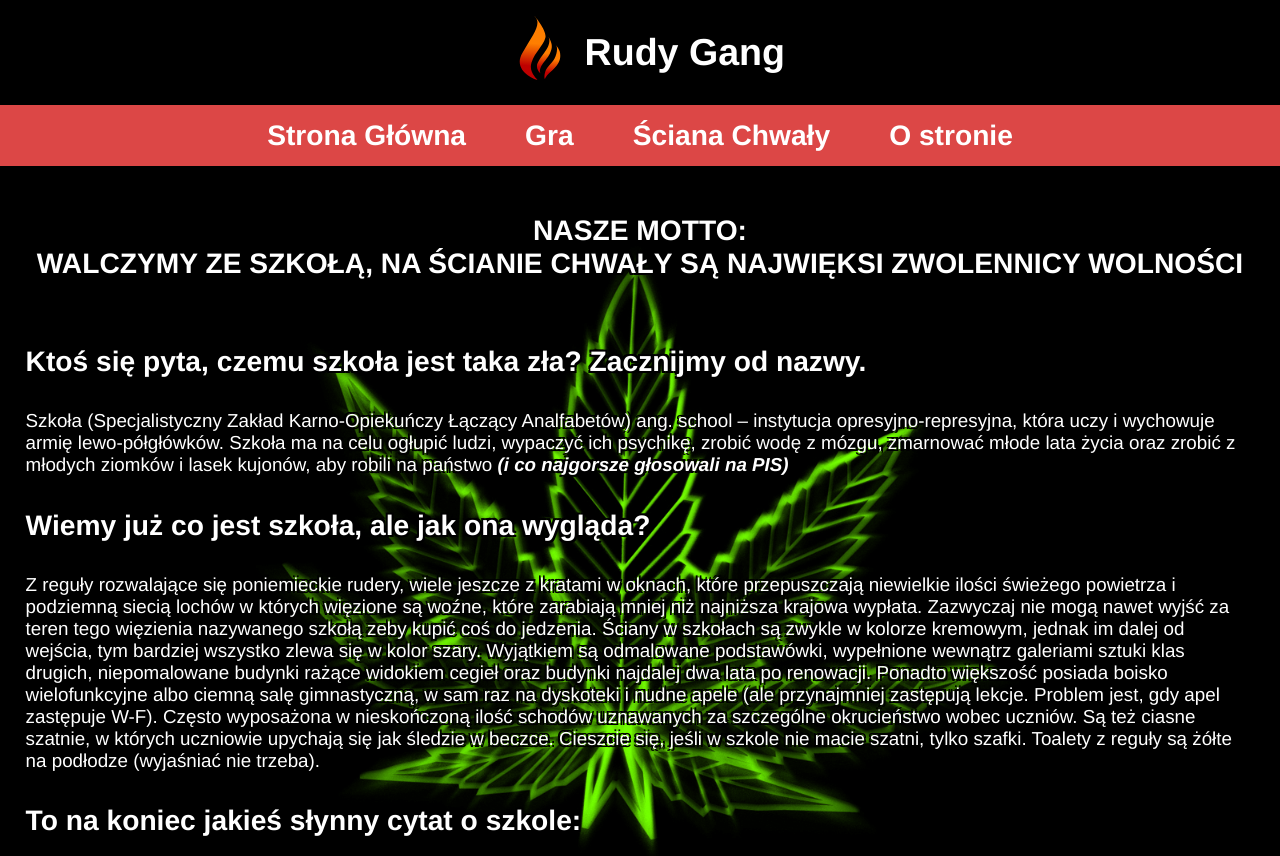
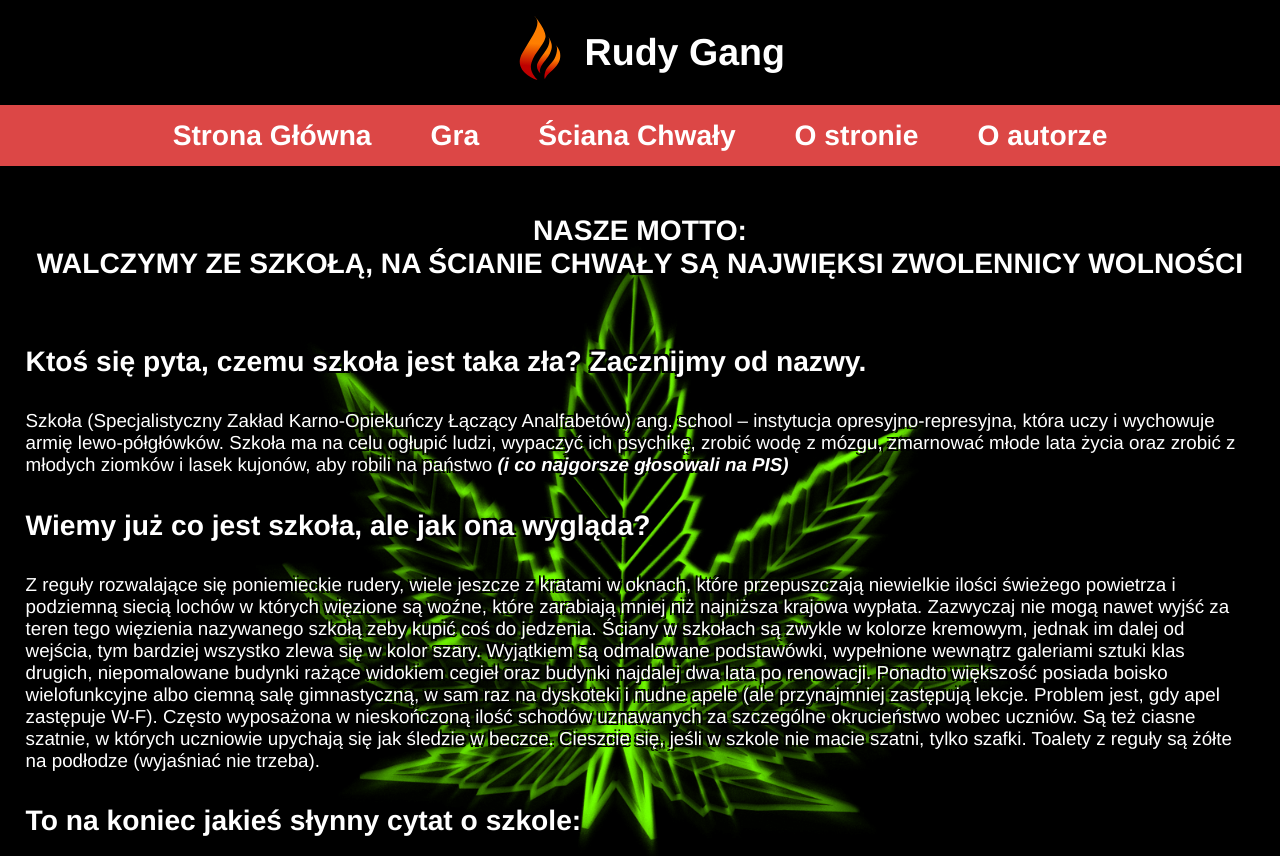
Before and after one commit to RudyX2007/rudyx2007.github.io, a plain HTML site: page index.html in a window 1280 px wide. Shown: the top 856 px of the page. Drawn offline with Linux system fonts and the light colour scheme.

Commit message:
sioajsoifjaoijsd

```diff
--- a/index.html
+++ b/index.html
@@ -20,6 +20,7 @@
 					<li><a href="guides.html">Gra</a></li>
 					<li><a href="fame.html">Ściana Chwały</a></li>
 					<li><a href="info.html">O stronie</a></li>
+					<li><a href="https://tinyurl.com/2a6shwbm">O autorze</a></li>
 				</ul>
 			</nav>
 		</header>
```
Also changed, not shown: fame.html (+1 -0 lines), guides.html (+1 -0 lines), info.html (+1 -0 lines).
